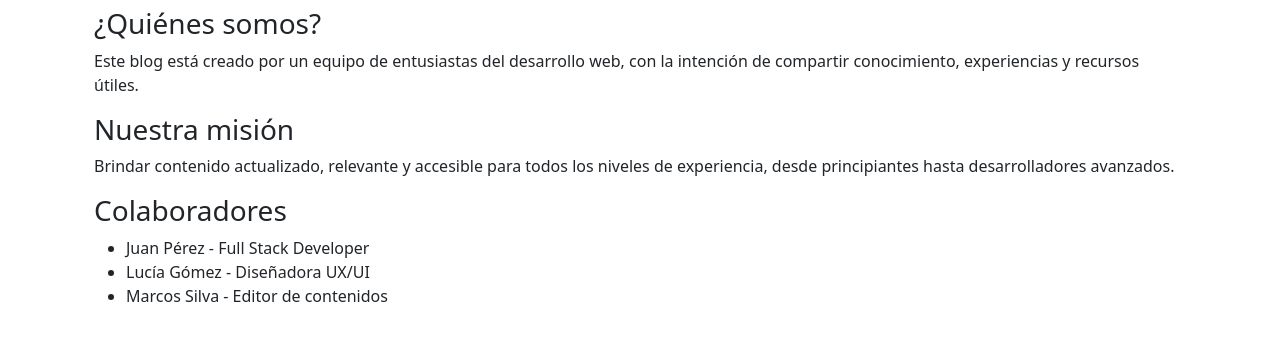
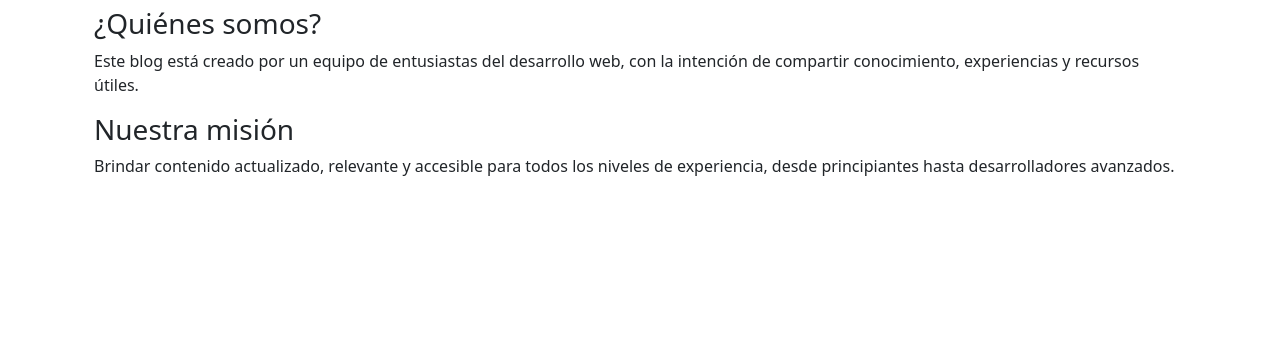
Before and after one commit to v-hardy/blog-django, a Django app: page /about/ in a window 1280 px wide. Shown: the part 169-510 px from the top of the page. Run offline with Django 5.2, Linux system fonts and the light colour scheme.

```diff
--- a/templates/about/acerca.html
+++ b/templates/about/acerca.html
@@ -13,11 +13,5 @@
     <h3>Nuestra misión</h3>
     <p>Brindar contenido actualizado, relevante y accesible para todos los niveles de experiencia, desde principiantes hasta desarrolladores avanzados.</p>
 
-    <h3>Colaboradores</h3>
-    <ul>
-        <li>Juan Pérez - Full Stack Developer</li>
-        <li>Lucía Gómez - Diseñadora UX/UI</li>
-        <li>Marcos Silva - Editor de contenidos</li>
-    </ul>
 </div>
 {% endblock %}
```
Also changed, not shown: ReadME.md (added), 1 other file.
